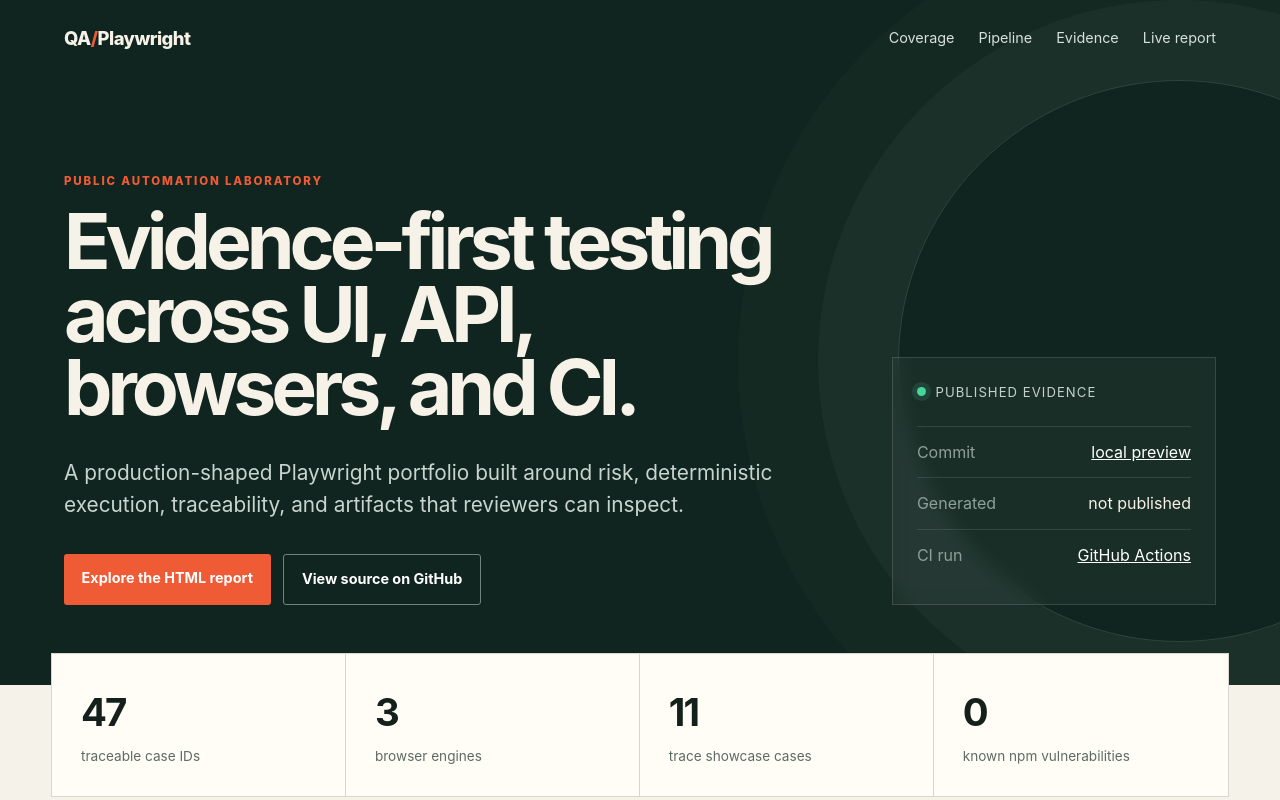
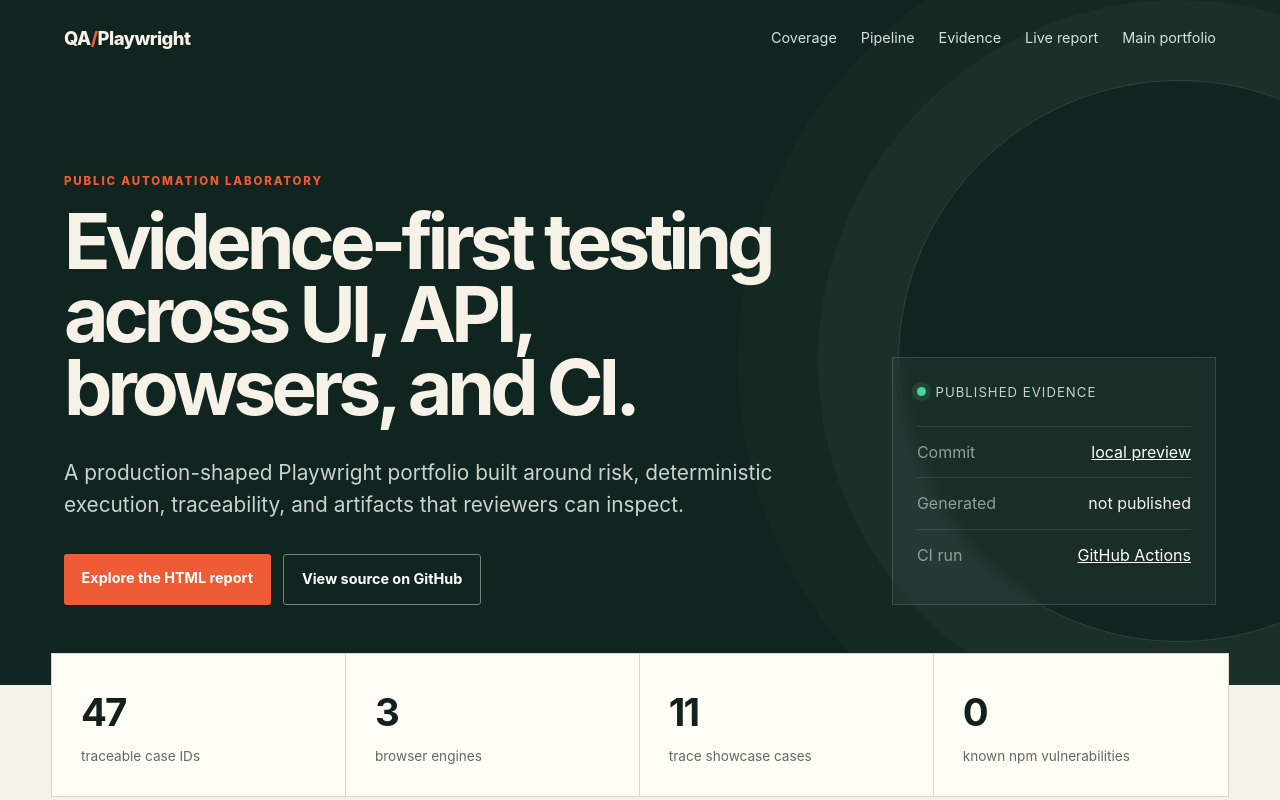
Before and after one commit to Hernan-dh/playwright_automation, a website: page portfolio/index.html in a window 1280 px wide. Shown: the top 800 px of the page. Drawn offline with Linux system fonts and the light colour scheme; no server answers.

Commit message:
feat(portfolio): link QA evidence site to main portfolio
Add primary navigation and footer links pointing to the main professional portfolio from the QA evidence site. Include integration.css to format footer links, and update architecture documentation to detail the cross-linking structure between both independent sites.

```diff
--- a/portfolio/index.html
+++ b/portfolio/index.html
@@ -3,12 +3,12 @@
 <head>
   <meta charset="utf-8"><meta name="viewport" content="width=device-width, initial-scale=1">
   <meta name="description" content="Public Playwright QA automation portfolio with executable evidence, traces, CI, and cross-browser coverage.">
-  <title>Playwright QA Engineering Portfolio</title><link rel="stylesheet" href="styles.css">
+  <title>Playwright QA Engineering Portfolio</title><link rel="stylesheet" href="styles.css"><link rel="stylesheet" href="integration.css">
 </head>
 <body>
   <a class="skip-link" href="#main">Skip to content</a>
   <header class="hero">
-    <nav aria-label="Primary navigation"><a class="brand" href="#top">QA<span>/</span>Playwright</a><div class="nav-links"><a href="#coverage">Coverage</a><a href="#pipeline">Pipeline</a><a href="#evidence">Evidence</a><a href="report/index.html">Live report</a></div></nav>
+    <nav aria-label="Primary navigation"><a class="brand" href="#top">QA<span>/</span>Playwright</a><div class="nav-links"><a href="#coverage">Coverage</a><a href="#pipeline">Pipeline</a><a href="#evidence">Evidence</a><a href="report/index.html">Live report</a><a href="https://portfolio-hdh.duckdns.org/">Main portfolio</a></div></nav>
     <div id="top" class="hero-grid">
       <div><p class="eyebrow">Public automation laboratory</p><h1>Evidence-first testing across UI, API, browsers, and CI.</h1><p class="lede">A production-shaped Playwright portfolio built around risk, deterministic execution, traceability, and artifacts that reviewers can inspect.</p><div class="actions"><a class="button primary" href="report/index.html">Explore the HTML report</a><a class="button secondary" href="https://github.com/Hernan-dh/playwright_automation">View source on GitHub</a></div></div>
       <aside class="run-card" aria-label="Latest published build"><div class="status-line"><span class="pulse"></span><span>Published evidence</span></div><dl><div><dt>Commit</dt><dd><a id="commit-link" href="https://github.com/Hernan-dh/playwright_automation">loading</a></dd></div><div><dt>Generated</dt><dd id="generated-at">loading</dd></div><div><dt>CI run</dt><dd><a id="run-link" href="https://github.com/Hernan-dh/playwright_automation/actions">GitHub Actions</a></dd></div></dl></aside>
@@ -30,5 +30,5 @@
     </div><p class="privacy-note">Only controlled, synthetic scenarios are published. Credentials, storage state, private endpoints, and unreviewed traces are excluded.</p></section>
     <section class="section architecture-section"><div class="section-heading"><p class="eyebrow">Portable publishing</p><h2>One static build, two public destinations.</h2></div><div class="architecture" role="img" aria-label="GitHub Actions builds the portfolio and publishes it to GitHub Pages, with an optional public Netcup mirror"><div><small>Source</small><strong>GitHub repository</strong></div><i>→</i><div><small>Build</small><strong>Actions + Playwright</strong></div><i>→</i><div class="destinations"><span><small>Primary</small><strong>GitHub Pages</strong></span><span><small>Optional mirror</small><strong>Netcup + Nginx</strong></span></div></div></section>
   </main>
-  <footer><p>Built as a public, reproducible QA engineering portfolio.</p><a href="https://github.com/Hernan-dh/playwright_automation">Repository</a></footer><script src="app.js"></script>
+  <footer><p>Built as a public, reproducible QA engineering portfolio.</p><div class="footer-links"><a href="https://portfolio-hdh.duckdns.org/">Main portfolio</a><a href="https://github.com/Hernan-dh/playwright_automation">Repository</a></div></footer><script src="app.js"></script>
 </body></html>
--- /dev/null
+++ b/portfolio/integration.css
@@ -0,0 +1 @@
+.footer-links { display: flex; flex-wrap: wrap; gap: 1.2rem; }
```
Also changed, not shown: docs/ARCHITECTURE.md (+2 -0 lines).
